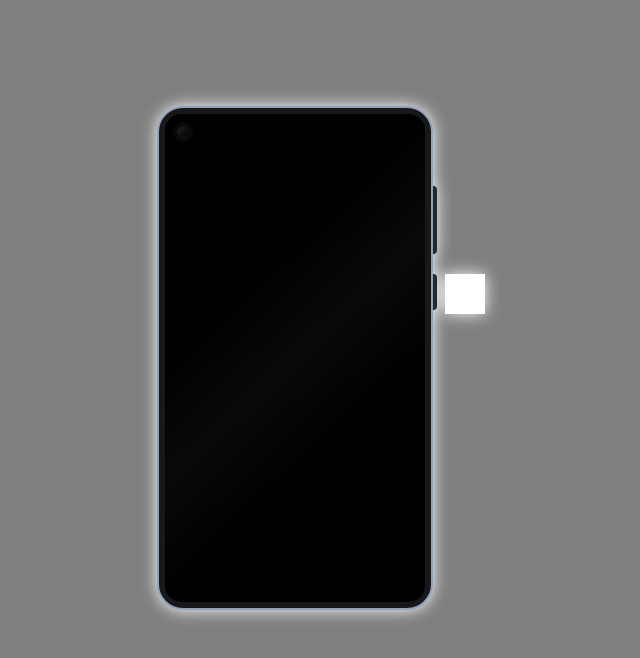
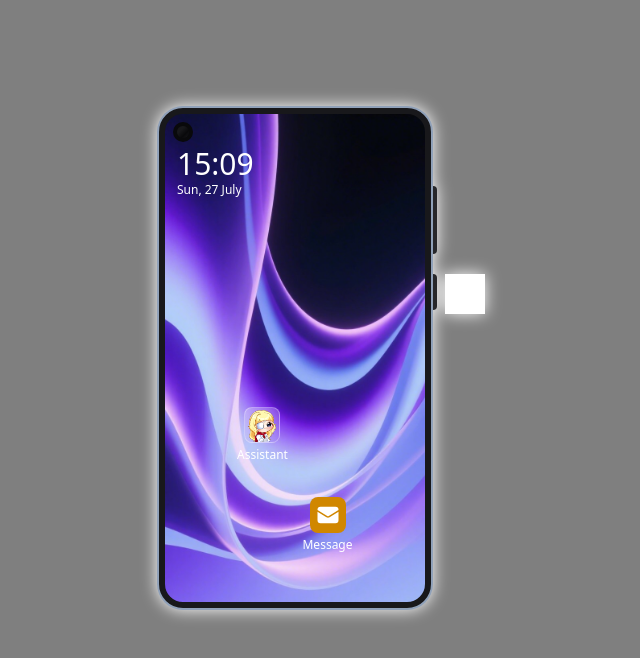
Before and after one commit to komikodok/fazport.v2, a Nuxt app: page /tes in a window 1280 px wide. Both pictures are taken after a click on the element 780 px from the left and 292 px from the top of the page. Shown: the top 658 px of the page, without its empty margins (345-985 px from the left). Built offline with nearby package versions, Linux system fonts and the light colour scheme; a web font is replaced by a local one.

Commit message:
minor update

```diff
--- a/components/Phone.vue
+++ b/components/Phone.vue
@@ -1,7 +1,7 @@
 <script setup lang="ts">
 import gsap from 'gsap';
 
-const isPhoneOn = ref<boolean>(true)
+const isPhoneOn = ref<boolean>(false)
 
 let tl: gsap.core.Timeline
 
@@ -46,8 +46,6 @@ function phoneModeAnimate() {
             style="background-image: url('/walpaper.jpeg');"
             >
 
-            <PhoneScreen />
-
             <!-- Phone Button -->
             <div class="absolute top-18 -right-3 w-1 h-17 bg-zinc-800 rounded-r-4xl"></div>
             <div @click="phoneModeAnimate" class="absolute cursor-pointer top-40 -right-3 w-1 h-9 bg-zinc-800 rounded-r-4xl">
@@ -57,16 +55,18 @@ function phoneModeAnimate() {
             <!-- Sleep/Off Mode -->
             <div class="w-full h-full flex flex-col relative">
                 <div
-                    class="sleep-mode w-full h-[0%] absolute top-0 rounded-t-2xl"
+                    class="sleep-mode w-full h-[50%] absolute top-0 rounded-t-2xl"
                     style="background-image: linear-gradient(to bottom right, black, black, black, #09090b, black);"
                 />
                 <div
-                    class="sleep-mode w-full h-[0%] absolute bottom-0 bg-black rounded-b-2xl"
+                    class="sleep-mode w-full h-[50%] absolute bottom-0 bg-black rounded-b-2xl"
                     style="background-image: linear-gradient(to top left, black, black, black, #09090b, black);"
                 />
 
                 <div class="boot-flash absolute top-1/2 left-1/2 -translate-x-1/2 -translate-y-1/2 rounded-full w-0 h-0 bg-white blur-xs drop-shadow-[0_0_8px_white]"></div>
             </div>
+
+            <PhoneScreen :is-phone-on="isPhoneOn"/>
 
              <!-- Camera -->
             <div class="absolute top-2 left-2 w-5 h-5 flex justify-center items-center rounded-full bg-zinc-950">
--- a/components/PhoneScreen.vue
+++ b/components/PhoneScreen.vue
@@ -1,8 +1,11 @@
 <script setup lang="ts">
+const { isPhoneOn } = defineProps<{
+    isPhoneOn: boolean
+}>()
 </script>
 
 <template>
-    <div class="absolute inset-0">
+    <div v-if="isPhoneOn" class="absolute inset-0">
         <!-- Phone Header -->
         <div class="w-full h-1/2 bg-/50 px-3 py-8">
             <p class="text-3xl text-white">
@@ -13,24 +16,34 @@
 
         <!-- Phone Apps -->
         <div class="w-full h-1/2 grid grid-cols-4 justify-items-center py-10">
-            <div class="col-start-2 row-start-1 flex flex-col gap-1 justify-center items-center">
-                <div class="cursor-pointer w-9 h-9 rounded-lg bg-green-600 flex justify-center items-center">
+            <!-- Assistant Apps -->
+            <div
+                class="col-start-2 row-start-1 flex flex-col gap-1 justify-center items-center"
+                @click="console.log('click')"
+            >
+                <div
+                    class="cursor-pointer w-9 h-9 rounded-lg bg-cover flex justify-center items-center backdrop-blur-lg border border-white/30"
+                    style="background-image: linear-gradient(135deg, rgba(255,255,255,0.30), rgba(255,255,255,0));"
+                >
+                <img src="/assistant-normal.png" alt="Assistant">
+            </div>
+                <p class="text-white text-xs">Assistant</p>
+            </div>
+
+            <!-- Message Apps -->
+            <div
+                class="col-start-3 row-start-3 flex flex-col gap-1 justify-center items-center"
+                @click="console.log('click')"
+            >
+                <div class="cursor-pointer w-9 h-9 rounded-lg bg-yellow-600 flex justify-center items-center">
                     <svg xmlns="http://www.w3.org/2000/svg" viewBox="0 0 24 24" fill="currentColor" class="size-6 text-white">
-                        <path fill-rule="evenodd" d="M1.5 4.5a3 3 0 0 1 3-3h1.372c.86 0 1.61.586 1.819 1.42l1.105 4.423a1.875 1.875 0 0 1-.694 1.955l-1.293.97c-.135.101-.164.249-.126.352a11.285 11.285 0 0 0 6.697 6.697c.103.038.25.009.352-.126l.97-1.293a1.875 1.875 0 0 1 1.955-.694l4.423 1.105c.834.209 1.42.959 1.42 1.82V19.5a3 3 0 0 1-3 3h-2.25C8.552 22.5 1.5 15.448 1.5 6.75V4.5Z" clip-rule="evenodd" />
+                        <path d="M1.5 8.67v8.58a3 3 0 0 0 3 3h15a3 3 0 0 0 3-3V8.67l-8.928 5.493a3 3 0 0 1-3.144 0L1.5 8.67Z" />
+                        <path d="M22.5 6.908V6.75a3 3 0 0 0-3-3h-15a3 3 0 0 0-3 3v.158l9.714 5.978a1.5 1.5 0 0 0 1.572 0L22.5 6.908Z" />
                     </svg>
                 </div>
-                <p class="text-white text-xs">Contact</p>
-            </div>
-
-            <div class="col-start-3 row-start-3 flex flex-col gap-1 justify-center items-center">
-                <div
-                    class="cursor-pointer w-9 h-9 rounded-lg bg-cover flex justify-center items-center"
-                    style="background-image: url('/forest3.jpeg'); background-position: center;"
-                >
-                    <img src="/assistant-normal.png" alt="Assistant">
-                </div>
-                <p class="text-white text-xs">Assistant</p>
+                <p class="text-white text-xs">Message</p>
             </div>
         </div>
+
     </div>
 </template>
```
